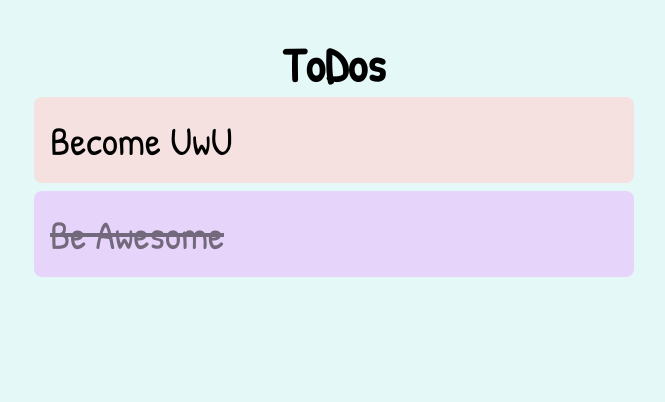
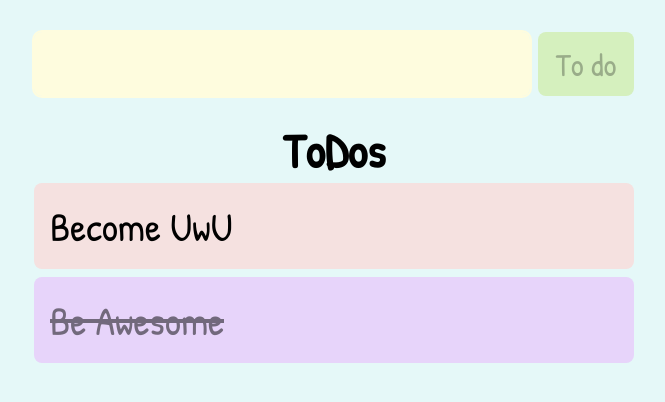
Before and after one commit to DonLavash/toduwu, an Angular app: page / in a window 1280 px wide. Shown: the top 402 px of the page, without its empty margins (306-971 px from the left). Built offline with nearby package versions, Linux system fonts and the light colour scheme.

Commit message:
implement todo creation

```diff
--- a/src/app/app.component.html
+++ b/src/app/app.component.html
@@ -1,6 +1,8 @@
 <app-title-animation></app-title-animation>
 
 <div class="app-container">
+  <app-create-todo (onCreateTodo)="addTodo($event)"></app-create-todo>
+
   <h2 class="section-title">ToDos</h2>
 
   <div class="card-container">
--- a/src/app/app.component.ts
+++ b/src/app/app.component.ts
@@ -1,6 +1,7 @@
 import { Component } from '@angular/core';
 import { TitleAnimationComponent } from './title-animation/title-animation.component';
 import { UwuCardComponent } from './uwu-card/uwu-card.component';
+import { CreateTodoComponent } from './create-todo/create-todo.component';
 
 export interface ToDo {
   title: string;
@@ -9,7 +10,7 @@ export interface ToDo {
 
 @Component({
   selector: 'app-root',
-  imports: [TitleAnimationComponent, UwuCardComponent],
+  imports: [TitleAnimationComponent, UwuCardComponent, CreateTodoComponent],
   templateUrl: './app.component.html',
   styleUrl: './app.component.scss',
 })
@@ -31,4 +32,8 @@ export class AppComponent {
 
     todo.done = !todo.done;
   }
+
+  addTodo(todo: ToDo) {
+    this.todos.unshift(todo);
+  }
 }
```
